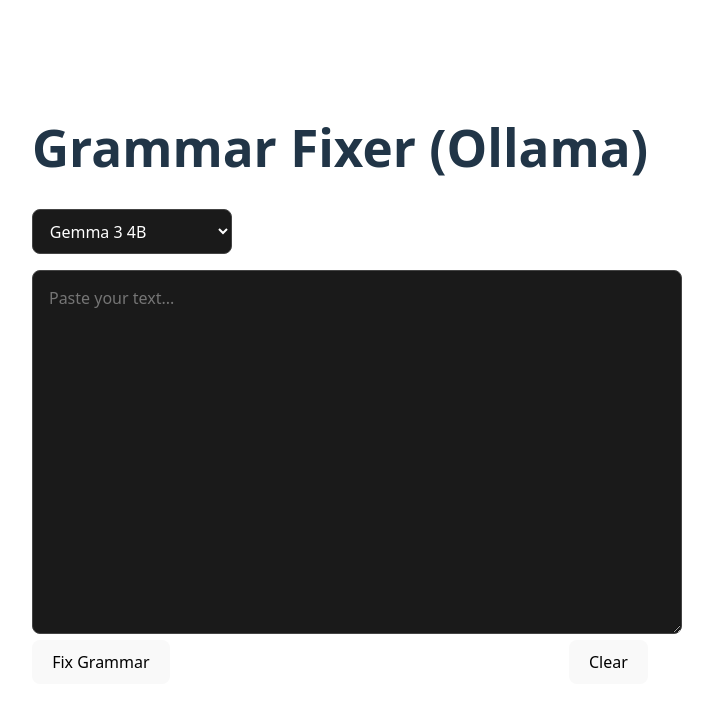
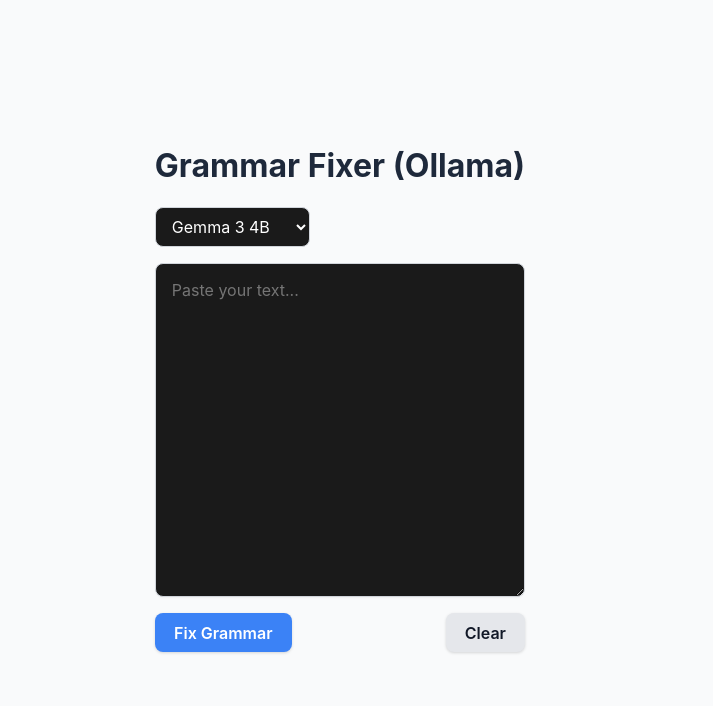
Before and after one commit to vadondaniel/local-grammar-translate, a React (Vite) app in the folder client/: page / in a window 1280 px wide. Shown: the top 706 px of the page, without its empty margins (300-1013 px from the left). Built offline with nearby package versions, Linux system fonts and the light colour scheme.

Commit message:
revamp styling

```diff
--- a/client/src/App.css
+++ b/client/src/App.css
@@ -1,110 +1,235 @@
+/* ====== Base Layout ====== */
+body {
+  font-family: "Inter", system-ui, Avenir, Helvetica, Arial, sans-serif;
+  background: #f9fafb;
+  color: #111827;
+  margin: 0;
+  padding: 0;
+}
+
+@media (prefers-color-scheme: dark) {
+  body {
+    background: #111827;
+    color: #f9fafb;
+  }
+}
+
 #root {
   max-width: 1280px;
   margin: 0 auto;
   padding: 2rem;
-  text-align: center;
 }
 
-.logo {
-  height: 6em;
-  padding: 1.5em;
-  will-change: filter;
-  transition: filter 300ms;
-}
-.logo:hover {
-  filter: drop-shadow(0 0 2em #646cffaa);
-}
-.logo.react:hover {
-  filter: drop-shadow(0 0 2em #61dafbaa);
+/* ====== Headings ====== */
+h1 {
+  font-size: 2rem;
+  font-weight: 700;
+  margin-bottom: 1.5rem;
+  text-align: center;
+  color: #1e293b;
 }
 
-@keyframes logo-spin {
-  from {
-    transform: rotate(0deg);
-  }
-  to {
-    transform: rotate(360deg);
+@media (prefers-color-scheme: dark) {
+  h1 {
+    color: #f3f4f6;
   }
 }
 
-@media (prefers-reduced-motion: no-preference) {
-  a:nth-of-type(2) .logo {
-    animation: logo-spin infinite 20s linear;
+/* ====== Form Controls ====== */
+select,
+textarea,
+button {
+  font-family: inherit;
+  font-size: 1rem;
+  border-radius: 8px;
+  border: 1px solid #d1d5db;
+  transition: all 0.2s ease;
+}
+
+@media (prefers-color-scheme: dark) {
+  select,
+  textarea,
+  button {
+    border-color: #374151;
+    background: #1f2937;
+    color: #f9fafb;
   }
 }
 
-.card {
-  padding: 2em;
+/* Dropdown */
+select {
+  padding: 0.5rem 0.75rem;
+  margin-bottom: 1rem;
 }
 
-.read-the-docs {
-  color: #888;
+select:focus {
+  outline: 2px solid #3b82f6;
 }
 
+/* Textarea */
+textarea {
+  width: 100%;
+  padding: 1rem;
+  min-height: 280px;
+  resize: vertical;
+  box-shadow: 0 1px 2px rgba(0,0,0,0.04);
+}
+
+textarea:focus {
+  outline: 2px solid #3b82f6;
+}
+
+/* ====== Buttons ====== */
+button {
+  background: #3b82f6;
+  color: white;
+  border: none;
+  padding: 0.6rem 1.2rem;
+  font-weight: 600;
+  cursor: pointer;
+  box-shadow: 0 1px 3px rgba(0,0,0,0.15);
+}
+
+button:hover:not(:disabled) {
+  background: #2563eb;
+}
+
+button:disabled {
+  opacity: 0.6;
+  cursor: not-allowed;
+}
+
+button + button {
+  margin-left: 0.75rem;
+  background: #e5e7eb;
+  color: #111827;
+}
+
+button + button:hover:not(:disabled) {
+  background: #d1d5db;
+}
+
+@media (prefers-color-scheme: dark) {
+  button + button {
+    background: #374151;
+    color: #e5e7eb;
+  }
+
+  button + button:hover:not(:disabled) {
+    background: #4b5563;
+  }
+}
+
+/* ====== Progress Bar ====== */
+.progress-container {
+  margin-top: 1rem;
+  font-size: 0.9rem;
+  color: #4b5563;
+}
+
+.progress-bar-bg {
+  height: 10px;
+  background: #e5e7eb;
+  border-radius: 5px;
+  margin-top: 4px;
+  overflow: hidden;
+}
+
+.progress-bar-fill {
+  height: 100%;
+  background: linear-gradient(90deg, #3b82f6, #2563eb);
+  width: 0%;
+  transition: width 0.3s ease;
+  border-radius: 5px;
+}
+
+@media (prefers-color-scheme: dark) {
+  .progress-container {
+    color: #9ca3af;
+  }
+  .progress-bar-bg {
+    background: #374151;
+  }
+}
+
+/* ====== Diff Section ====== */
+h2 {
+  margin-top: 2rem;
+  font-size: 1.4rem;
+  border-bottom: 2px solid #e5e7eb;
+  padding-bottom: 0.25rem;
+  color: #1e293b;
+}
+
+@media (prefers-color-scheme: dark) {
+  h2 {
+    border-color: #374151;
+    color: #f3f4f6;
+  }
+}
+
+/* ====== InlineDiff ====== */
 .inline-diff {
   display: flex;
-  gap: 16px;
-  align-items: flex-start;
-  width: 100%;
-  box-sizing: border-box;
-  color: #111; /* ensure dark readable text */
+  flex-wrap: wrap;
+  gap: 20px;
+  margin-top: 1rem;
 }
 
 .inline-diff-pane {
-  width: 50%;
-  box-sizing: border-box;
+  flex: 1 1 48%;
+  display: flex;
+  flex-direction: column;
 }
 
 .inline-diff-title {
   font-weight: 600;
   margin-bottom: 0.5rem;
-  color: #222; /* slightly darker header text */
+  color: #374151;
 }
 
 .inline-diff-body {
+  flex-grow: 1;
+  background: #f9fafb;
   border: 1px solid #e5e7eb;
+  border-radius: 8px;
   padding: 1rem;
-  border-radius: 8px;
-  min-height: 120px;
-  background: #fafafa; /* soft gray instead of pure white */
-  white-space: normal;
-  color: #111; /* ensure readable text even if global color is light */
+  overflow-y: auto;
+  line-height: 1.6;
+  box-shadow: inset 0 1px 2px rgba(0,0,0,0.05);
 }
 
 .inline-diff-paragraph {
-  margin: 0 0 1rem 0;
-  line-height: 1.6;
+  margin: 0 0 1rem;
 }
 
 .inline-diff-added {
   background: #dcfce7;
-  padding: 0 .12rem;
+  color: #166534;
+  padding: 0.1rem 0.15rem;
   border-radius: 3px;
-  color: #064e3b; /* dark green text for contrast */
 }
 
 .inline-diff-removed {
   background: #fee2e2;
-  padding: 0 .12rem;
+  color: #991b1b;
+  text-decoration: line-through;
+  padding: 0.1rem 0.15rem;
   border-radius: 3px;
-  text-decoration: line-through;
-  color: #7f1d1d; /* dark red text */
-  opacity: 0.95;
 }
 
 @media (prefers-color-scheme: dark) {
-  .inline-diff {
-    color: #f3f4f6;
+  .inline-diff-title {
+    color: #f9fafb;
   }
 
   .inline-diff-body {
     background: #1f2937;
     border-color: #374151;
-    color: #f3f4f6;
   }
 
   .inline-diff-added {
-    background: #064e3b;
+    background: #065f46;
     color: #bbf7d0;
   }
 
--- a/client/src/App.tsx
+++ b/client/src/App.tsx
@@ -96,29 +96,31 @@
   var correctedText = correctedParas.filter(Boolean).join("\n\n");
 
   return (
-    <div style={{ maxWidth: "1200px", margin: "2rem auto", textAlign: "left" }}>
+    <div style={{ maxWidth: "1280px", margin: "2rem auto", textAlign: "left" }}>
       <h1 style={{ textAlign: "center" }}>Grammar Fixer (Ollama)</h1>
 
       <select
         value={model}
         onChange={(e) => setModel(e.target.value)}
-        style={{ marginBottom: "1rem", width: "200px" }}
+        style={{ marginBottom: "1rem", width: "155px" }}
       >
         <option value="gemma3">Gemma 3 4B</option>
         <option value="deepseek-llm">DeepSeek 7B</option>
-        <option value="deepseek-v3.1:671b-cloud">DeepSeek 3.1 671B (Cloud)</option>
+        <option value="deepseek-v3.1:671b-cloud">DeepSeek 671B (Cloud)</option>
         <option value="llama3.2">Llama 3.2 3B</option>
         <option value="mistral">Mistral 7B</option>
         <option value="phi4-mini">Phi 4 Mini 3.8B</option>
       </select>
 
+      <div style={{ display: "flex", justifyContent: "space-between", alignItems: "center" }}>
         <textarea
           value={text}
           onChange={(e) => setText(e.target.value)}
           placeholder="Paste your text..."
           rows={15}
-        style={{ width: "100%", padding: "1rem" }}
+          style={{ width: "100%", padding: "1rem", margin: "auto auto 1em auto" }}
         />
+      </div>
 
       <div style={{ display: "flex", justifyContent: "space-between", alignItems: "center" }}>
         <button onClick={handleSubmit} disabled={isProcessing}>
@@ -135,24 +137,12 @@
       </div>
 
       {isProcessing && (
-        <div style={{ marginTop: "1rem" }}>
-          Progress: {progressPercent}% ({correctedParas.filter(Boolean).length}/
-          {totalParagraphs})
+        <div className="progress-container">
+          Progress: {progressPercent}% ({correctedParas.filter(Boolean).length}/{totalParagraphs})
+          <div className="progress-bar-bg">
             <div
-            style={{
-              height: 8,
-              background: "#eee",
-              borderRadius: 4,
-              marginTop: 4,
-            }}
-          >
-            <div
-              style={{
-                height: "100%",
-                width: `${progressPercent}%`,
-                background: "#3b82f6",
-                borderRadius: 4,
-              }}
+              className="progress-bar-fill"
+              style={{ width: `${progressPercent}%` }}
             />
           </div>
         </div>
@@ -160,7 +150,7 @@
 
       {correctedText && (
         <div style={{ marginTop: "2rem" }}>
-          <h2>Diff View</h2>
+          <h2>Difference View</h2>
           <InlineDiff
             oldValue={text}
             newValue={correctedText}
--- a/client/src/index.css
+++ b/client/src/index.css
@@ -84,19 +84,3 @@
   outline: none;
   border-color: #646cff;
 }
-
-/* Diff cards */
-.diff-card {
-  background-color: #1f1f1f;
-  padding: 1.5em;
-  border-radius: 12px;
-  margin-bottom: 1.5em;
-  box-shadow: 0 2px 6px rgba(0, 0, 0, 0.3);
-}
-
-/* DiffViewer styling overrides */
-.diff-viewer {
-  background-color: transparent;
-  font-family: inherit;
-  font-size: 0.95em;
-}
```
Lines whose indentation alone changed are shown as unchanged.
